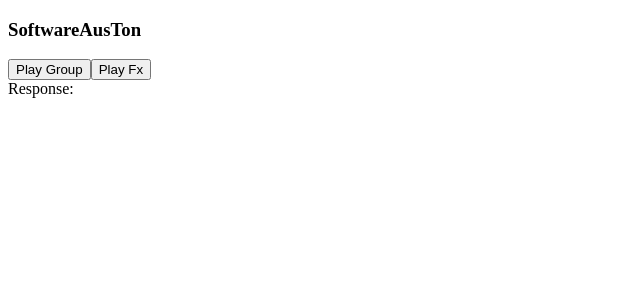
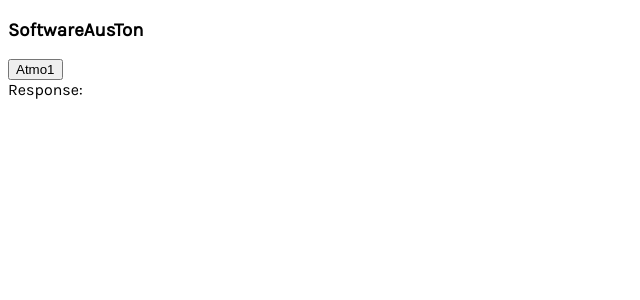
Before and after one commit to Satttoshi/software-aus-ton-audio-control, a Next.js app: page / in a window 1280 px wide. Shown: the top 300 px of the page, without its empty margins (0-640 px from the left). Built offline with nearby package versions, Linux system fonts and the light colour scheme.

Commit message:
add ButtonAtmo component

```diff
--- a/package.json
+++ b/package.json
@@ -19,6 +19,7 @@
     "react": "18.2.0",
     "react-dom": "18.2.0",
     "styled-components": "^6.0.4",
-    "typescript": "5.1.6"
+    "typescript": "5.1.6",
+    "zustand": "^4.3.9"
   }
 }
--- /dev/null
+++ b/src/components/ButtonAtmo.tsx
@@ -0,0 +1,15 @@
+import {useStore} from "~/store/useStore";
+
+type Props = {
+    groupId: number;
+    label: string
+}
+
+export default function ButtonAtmo({groupId, label}: Props) {
+
+    const handlePlayGroup = useStore(state => state.handlePlayGroup);
+
+    return (
+            <button onClick={() => handlePlayGroup(groupId)}>{label}</button>
+    )
+}
--- a/src/components/ControlPanel.tsx
+++ b/src/components/ControlPanel.tsx
@@ -1,33 +1,15 @@
-import { useState } from 'react';
+import {useStore} from "~/store/useStore";
+import ButtonAtmo from "~/components/ButtonAtmo";
+
 
 export default function ControlPanel() {
-    const [responseMessage, setResponseMessage] = useState('');
+    const responseMessage = useStore(state => state.responseMessage);
 
-    const handlePlayGroup = async () => {
-        const response = await fetch('/api/audioInterface', {
-            method: 'POST',
-            headers: { 'Content-Type': 'application/json' },
-            body: JSON.stringify({ ip: '127.0.0.1', group_id: '0' }),
-        });
-        const message = await response.text();
-        setResponseMessage(message);
-    };
-
-    const handlePlayFx = async () => {
-        const response = await fetch('/api/audioInterface', {
-            method: 'POST',
-            headers: { 'Content-Type': 'application/json' },
-            body: JSON.stringify({ ip: '127.0.0.1', fx_id: '0' }),
-        });
-        const message = await response.text();
-        setResponseMessage(message);
-    };
 
     return (
         <div>
             <h3>SoftwareAusTon</h3>
-            <button onClick={handlePlayGroup}>Play Group</button>
-            <button onClick={handlePlayFx}>Play Fx</button>
+            <ButtonAtmo groupId={0} label="Atmo1"/>
             <div>Response: {responseMessage}</div>
         </div>
     );
--- a/src/pages/index.tsx
+++ b/src/pages/index.tsx
@@ -1,14 +1,10 @@
 import Head from 'next/head'
-import { Inter } from 'next/font/google'
+import localFont from "next/font/local"
 import ControlPanel from '../components/ControlPanel'
 
-
-const inter = Inter({ subsets: ['latin'] })
+const karla = localFont({src: '../../public/fonts/Karla-Regular.woff2'})
 
 export default function Home() {
-
-
-
 
   return (
     <>
@@ -18,7 +14,7 @@ export default function Home() {
         <meta name="viewport" content="width=device-width, initial-scale=1" />
         <link rel="icon" href="/favicon.ico" />
       </Head>
-      <main>
+      <main className={karla.className}>
         <ControlPanel />
       </main>
     </>
--- /dev/null
+++ b/src/store/useStore.ts
@@ -0,0 +1,39 @@
+import {create} from 'zustand';
+
+
+type Store = {
+    responseMessage: string;
+    handlePlayGroup: (id: number) => Promise<void>;
+    handlePlayFx: (id: number) => Promise<void>;
+}
+
+export const useStore = create<Store>((set) => ({
+// STORE START
+
+        responseMessage: '',
+
+        handlePlayGroup: async (id: number) => {
+            const group_id = id.toString();
+            const response = await fetch('/api/audioInterface', {
+                method: 'POST',
+                headers: {'Content-Type': 'application/json'},
+                body: JSON.stringify({ip: '127.0.0.1', group_id}),
+            });
+            const message = await response.text();
+            set({responseMessage: message});
+        },
+
+        handlePlayFx: async(id: number) => {
+            const fx_id = id.toString();
+            const response = await fetch('/api/audioInterface', {
+                method: 'POST',
+                headers: {'Content-Type': 'application/json'},
+                body: JSON.stringify({ip: '127.0.0.1', fx_id}),
+            });
+            const message = await response.text();
+            set({responseMessage: message});
+        },
+    }
+
+// STORE END
+));
```
Also changed, not shown: public/fonts/Karla-Regular.woff2 (added), 1 other file (tests, documents, lock files or other folders).
